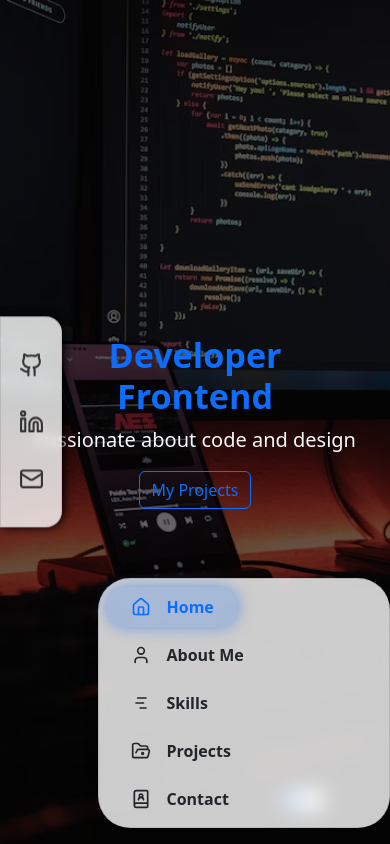
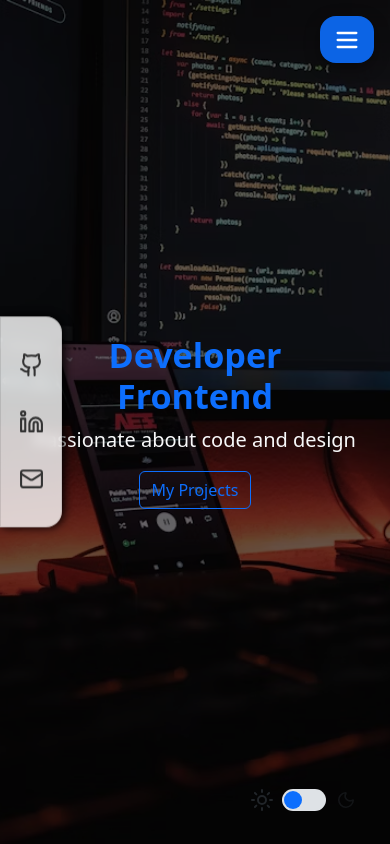
Before and after one commit to LautaroLeall/Portafolio-LLDP, a React (Vite) app: page / in a window 390 px wide. Shown: the top 844 px of the page. Built offline with nearby package versions, Linux system fonts and the light colour scheme.

Commit message:
Navbar.jsx

```diff
--- a/src/components/BottomNavbar.jsx
+++ b/src/components/BottomNavbar.jsx
@@ -1,6 +1,14 @@
-import React from 'react'
-import { motion } from 'framer-motion'
-import { Home, User, ChartNoAxesGantt, FolderOpenDot, BookUser } from 'lucide-react'
+// src/components/BottomNavbar.jsx
+import React, { useState } from 'react'
+import { motion, AnimatePresence } from 'framer-motion'
+import {
+    Home,
+    User,
+    ChartNoAxesGantt,
+    FolderOpenDot,
+    BookUser,
+    Menu
+} from 'lucide-react'
 import useScrollSpy from '../hooks/useScrollSpy'
 import '../styles/bottomNavbar.css'
 
@@ -14,17 +22,16 @@ const navItems = [
 
 export default function BottomNavbar() {
     const activeSection = useScrollSpy(navItems.map((item) => item.id), 200)
+    const [menuOpen, setMenuOpen] = useState(false)
 
     return (
+        <>
+            {/* Desktop navbar */}
             <motion.nav
-            className="bottom-navbar d-flex justify-content-center align-items-center p-2 shadow"
+                className="bottom-navbar d-none d-md-flex p-2 shadow"
                 initial={{ y: 100, opacity: 0 }}
                 animate={{ y: 0, opacity: 1 }}
-            transition={{
-                type: 'spring',
-                stiffness: 80,
-                damping: 14,
-            }}
+                transition={{ type: 'spring', stiffness: 80, damping: 14 }}
             >
                 <ul className="nav gap-2 mb-0">
                     {navItems.map((item, idx) => (
@@ -46,5 +53,42 @@ export default function BottomNavbar() {
                     ))}
                 </ul>
             </motion.nav>
+
+            {/* Mobile navbar */}
+            <div className="hamburger-menu d-md-none">
+                <button className="menu-button" onClick={() => setMenuOpen((prev) => !prev)}>
+                    <Menu size={28} />
+                </button>
+
+                <AnimatePresence>
+                    {menuOpen && (
+                        <motion.ul
+                            className="mobile-nav shadow"
+                            initial={{ y: -20, opacity: 0 }}
+                            animate={{ y: 0, opacity: 1 }}
+                            exit={{ y: -20, opacity: 0 }}
+                            transition={{ duration: 0.3 }}
+                        >
+                            {navItems.map((item, idx) => (
+                                <motion.li
+                                    key={idx}
+                                    className="nav-item"
+                                    whileTap={{ scale: 0.95 }}
+                                    onClick={() => setMenuOpen(false)}
+                                >
+                                    <a
+                                        href={item.href}
+                                        className={`nav-link btn-nav ${activeSection === item.id ? 'active' : ''}`}
+                                    >
+                                        {item.icon}
+                                        <span className="ms-2">{item.label}</span>
+                                    </a>
+                                </motion.li>
+                            ))}
+                        </motion.ul>
+                    )}
+                </AnimatePresence>
+            </div>
+        </>
     )
 }
--- a/src/styles/bottomNavbar.css
+++ b/src/styles/bottomNavbar.css
@@ -9,16 +9,15 @@
     box-shadow: 2px 0 10px rgba(0, 0, 0, 1);
     border-radius: 2rem;
     border: 1px solid rgba(0, 0, 0, 0.1);
-    transition: background-color 0.5s ease, border 0.3s ease;
 }
 
-/* Dark mode (usa Bootstrap dark class) */
+/* Dark mode */
 body.dark .bottom-navbar {
     background-color: rgba(33, 37, 41, 0.85);
     border-color: rgba(255, 255, 255, 0.1);
 }
 
-/* Botones */
+/* Estilos botones */
 .btn-nav {
     display: flex;
     align-items: center;
@@ -26,21 +25,18 @@ body.dark .bottom-navbar {
     padding: 0.5rem 1.5rem;
     border-radius: 1.2rem;
     color: #212529;
+    font-weight: 600;
     background-color: transparent;
     transition: all 0.4s ease-in-out;
-    font-weight: 600;
 }
 
-/* Hover animado suave */
 .btn-nav:hover {
     background-color: rgba(13, 110, 253, 0.1);
     color: #0d6efd;
     box-shadow: 0 0 10px rgba(13, 110, 253, 0.2);
-    text-decoration: none;
     transform: translateY(-3px);
 }
 
-/* Active */
 .btn-nav.active {
     background-color: rgba(13, 110, 253, 0.2);
     color: #0d6efd;
@@ -48,7 +44,6 @@ body.dark .bottom-navbar {
     box-shadow: 0 0 15px rgba(13, 110, 253, 0.5);
 }
 
-/* Ícono y texto más suave */
 .btn-nav svg {
     transition: transform 0.3s ease;
 }
@@ -57,7 +52,6 @@ body.dark .bottom-navbar {
     transform: scale(0.9) rotate(5deg);
 }
 
-/* Dark mode */
 body.dark .btn-nav {
     color: #f8f9fa;
 }
@@ -66,3 +60,47 @@ body.dark .btn-nav:hover,
 body.dark .btn-nav.active {
     color: #0d6efd;
 }
+
+/* Botón hamburguesa */
+.hamburger-menu {
+    position: fixed;
+    top: 1rem;
+    right: 1rem;
+    z-index: 9999;
+}
+
+.menu-button {
+    background-color: rgba(13, 110, 253, 0.9);
+    border: none;
+    padding: 0.6rem 0.8rem;
+    border-radius: 1rem;
+    color: white;
+    font-size: 1rem;
+    box-shadow: 0 4px 15px rgba(0, 0, 0, 0.4);
+    transition: all 0.3s ease;
+}
+
+.menu-button:hover {
+    transform: scale(1.05);
+}
+
+/* Menú desplegable hacia abajo */
+.mobile-nav {
+    position: absolute;
+    top: 60px;
+    right: 0;
+    background-color: rgba(255, 255, 255, 0.95);
+    backdrop-filter: blur(8px);
+    border-radius: 1rem;
+    padding: 1rem;
+    list-style: none;
+    display: flex;
+    flex-direction: column;
+    gap: 1rem;
+    width: 13rem;
+    z-index: 9999;
+}
+
+body.dark .mobile-nav {
+    background-color: rgba(33, 37, 41, 0.95);
+}
```
Lines whose indentation alone changed are shown as unchanged.
